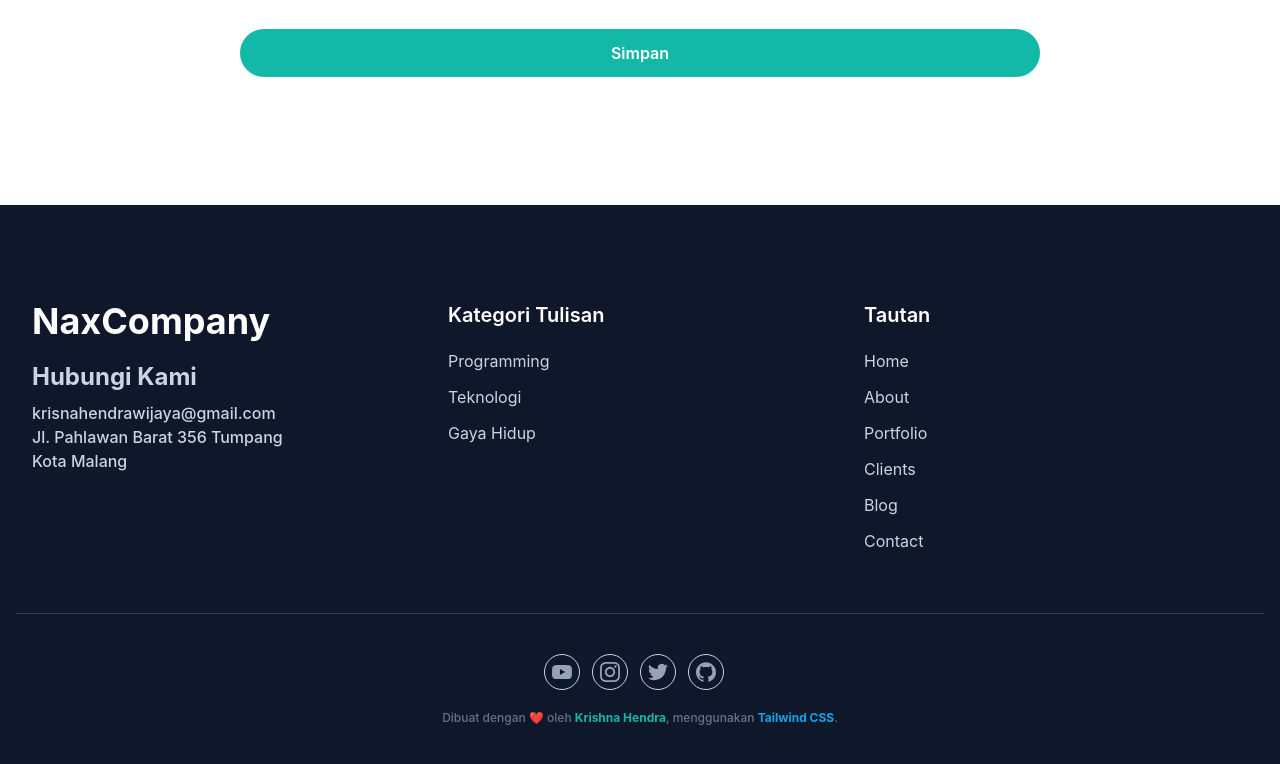
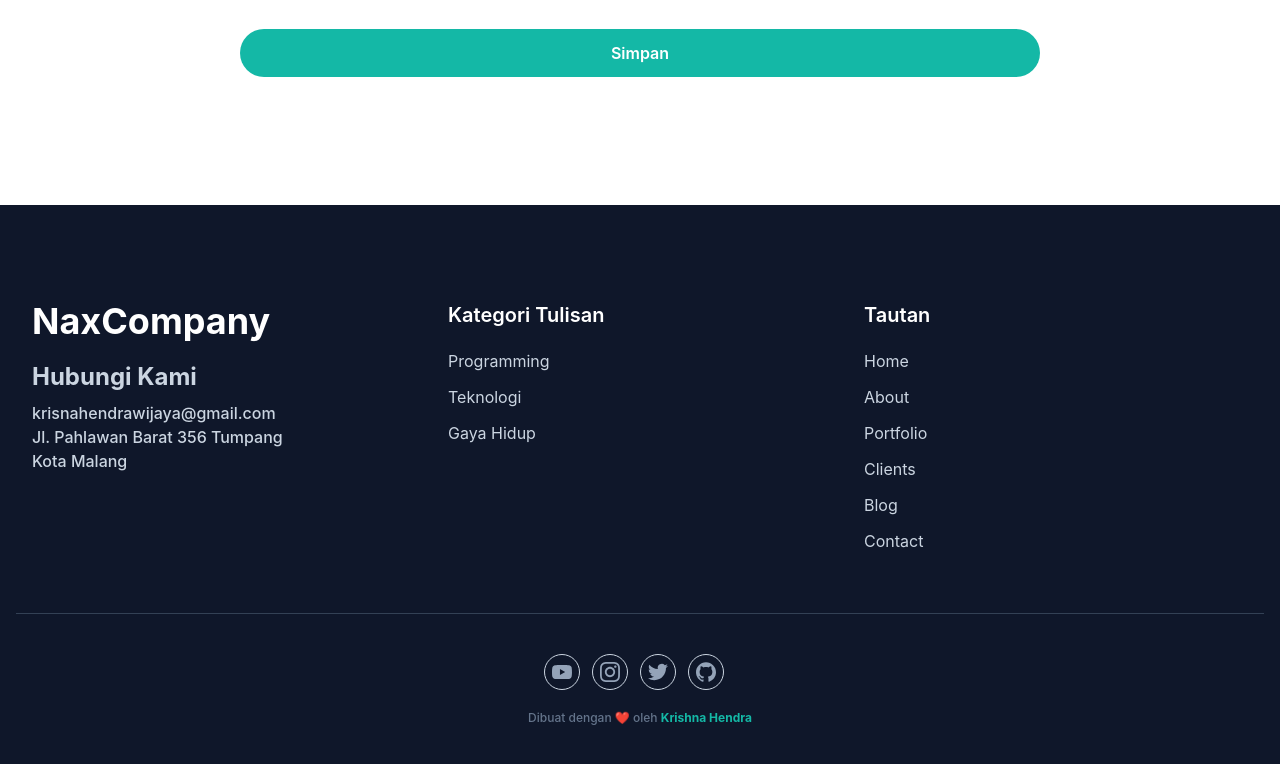
Before and after one commit to KrishnaHendra/portfolio-tailwind, a website: page index.html in a window 1280 px wide. Shown: the part 4719-5483 px from the top of the page. Drawn offline with Linux system fonts and the light colour scheme.

Commit message:
feat: update footer info

```diff
--- a/index.html
+++ b/index.html
@@ -513,9 +513,7 @@
         <p class="text-center text-xs font-medium text-slate-500">
           Dibuat dengan
           <span class="text-pink-500" target="_blank">❤️</span> oleh
-          <a href="#" class="font-bold text-primary">Krishna Hendra</a>,
-          menggunakan
-          <a href="https://tailwindcss.com" target="_blank" class="font-bold text-sky-500">Tailwind CSS</a>.
+          <a href="#" class="font-bold text-primary">Krishna Hendra</a>
         </p>
       </div>
     </div>
```
